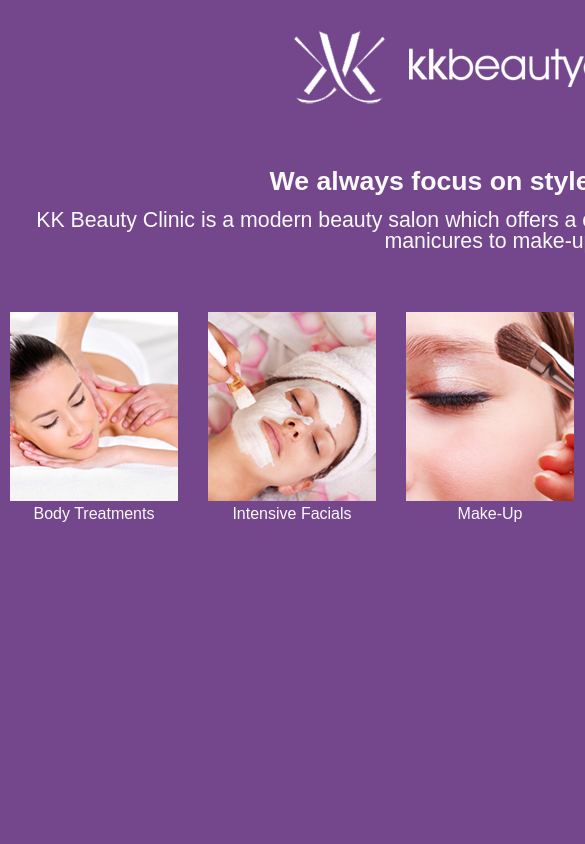
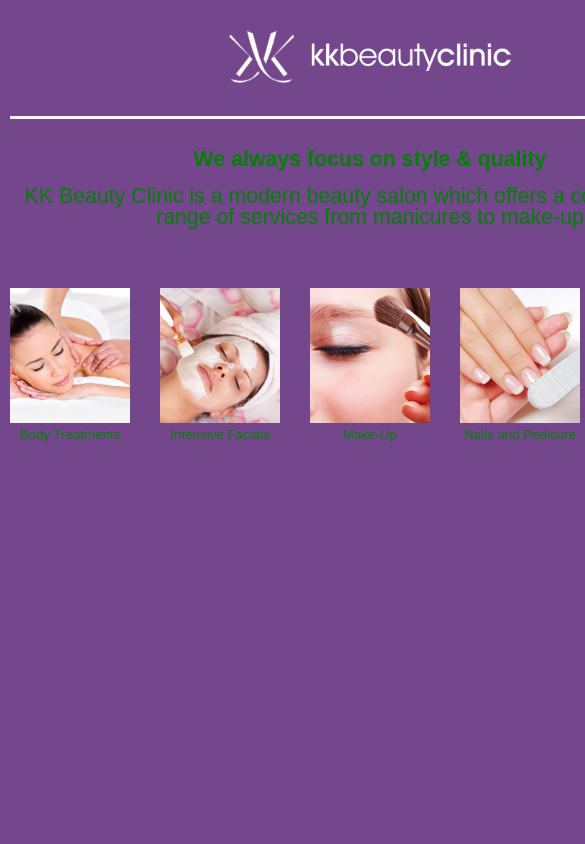
Before and after one commit to kkbeautyclinic/kkbeautyclinic.github.io, a plain HTML site: page index.html in a window 390 px wide. Shown: the top 844 px of the page, 585 px wide, since content can reach past the window. Drawn offline with Linux system fonts and the light colour scheme; some packages are replaced by stand-ins of ours; a web font is replaced by a local one.

Commit message:
media query breakpoints added

```diff
--- a/index.html
+++ b/index.html
@@ -6,6 +6,8 @@
   <meta charset="UTF-8">
   <meta name="description" content="Beauty salon on the outskirts of Ballymena offering massage treatments, waxing and tanning, facials, pedicures, make-up and specialist wedding services.">
   <meta name="keywords" content="beauty salon,ballymena,massage,waxing,tanning,facials,pedicures,make-up,wedding,bridal">
+
+  <meta name="viewport" content="width=device-width, initial-scale=1.0">
 
   <link rel="stylesheet" href="stylesheet.css" type="text/css">
 </head>
--- a/stylesheet.css
+++ b/stylesheet.css
@@ -59,11 +59,11 @@ body {
 }
 
 h1 {
-	font-size: 20pt;
+	font-size: 18pt;
 }
 
 h2 {
-	font-size: 16pt;
+	font-size: 14pt;
 }
 
 .container {
@@ -74,12 +74,17 @@ h2 {
 
 header {
 	text-align: center;
-	margin: 30px 0;
+	padding: 30px 0;
+	border-bottom: 3px solid #fafafa;
+}
+
+#logo {
+	width: 40%;
 }
 
 #about {
 	text-align: center;
-	margin: 60px 0;
+	margin: 30px 0;
 	font-size: 16pt
 }
 
@@ -95,7 +100,6 @@ header {
 }
 
 .service {
-	font-size: 12pt;
 	text-align: center;
 }
 
@@ -138,7 +142,9 @@ header {
 	text-align: center;
 }
 
-#information a, #information p, .opening-time {
+#information a,
+#information p,
+.opening-time {
 	margin: 10px;
 }
 
@@ -151,5 +157,49 @@ footer {
 	font-size: 10pt;
 	text-align: center;
 	margin-top: 60px;
-	margin-bottom: 30px;
+	margin-bottom: 10px;
 }
+
+/* Large Devices, Wide Screens */
+@media only screen and (max-width: 1200px) {
+	body {
+		color: red;
+	}
+}
+
+/* Medium Devices, Desktops */
+@media only screen and (max-width: 992px) {
+	body {
+		color: orange;
+		font-size: 10pt;
+	}
+	.container {
+		width: 720px;
+	}
+	h1 {
+		font-size: 16pt;
+	}
+	h2 {
+		font-size: 12pt;
+	}
+	.service img {
+		width: 120px;
+	}
+	footer {
+		font-size: 8pt;
+	}
+}
+
+/* Small Devices, Tablets */
+@media only screen and (max-width: 768px) {
+	body {
+		color: yellow;
+	}
+}
+
+/* Extra Small Devices, Phones */
+@media only screen and (max-width: 480px) {
+	body {
+		color: green;
+	}
+}
```
